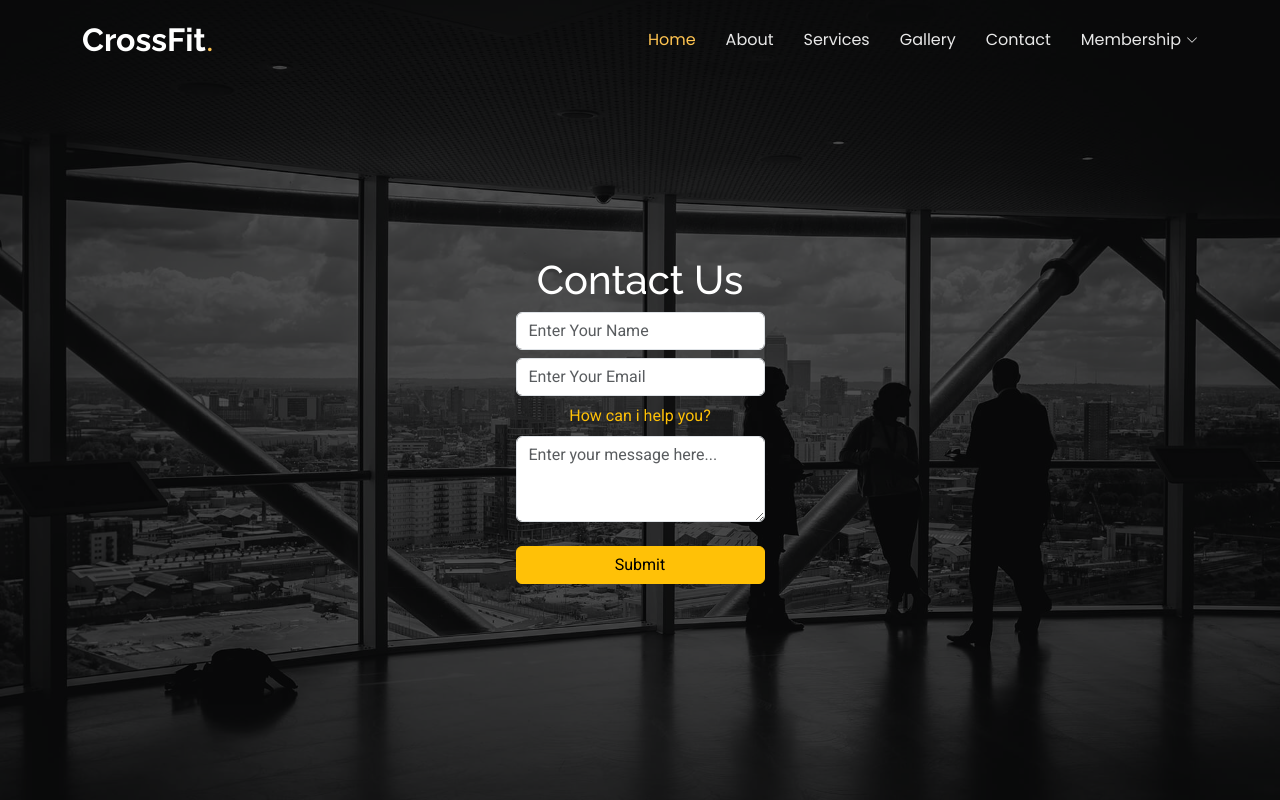
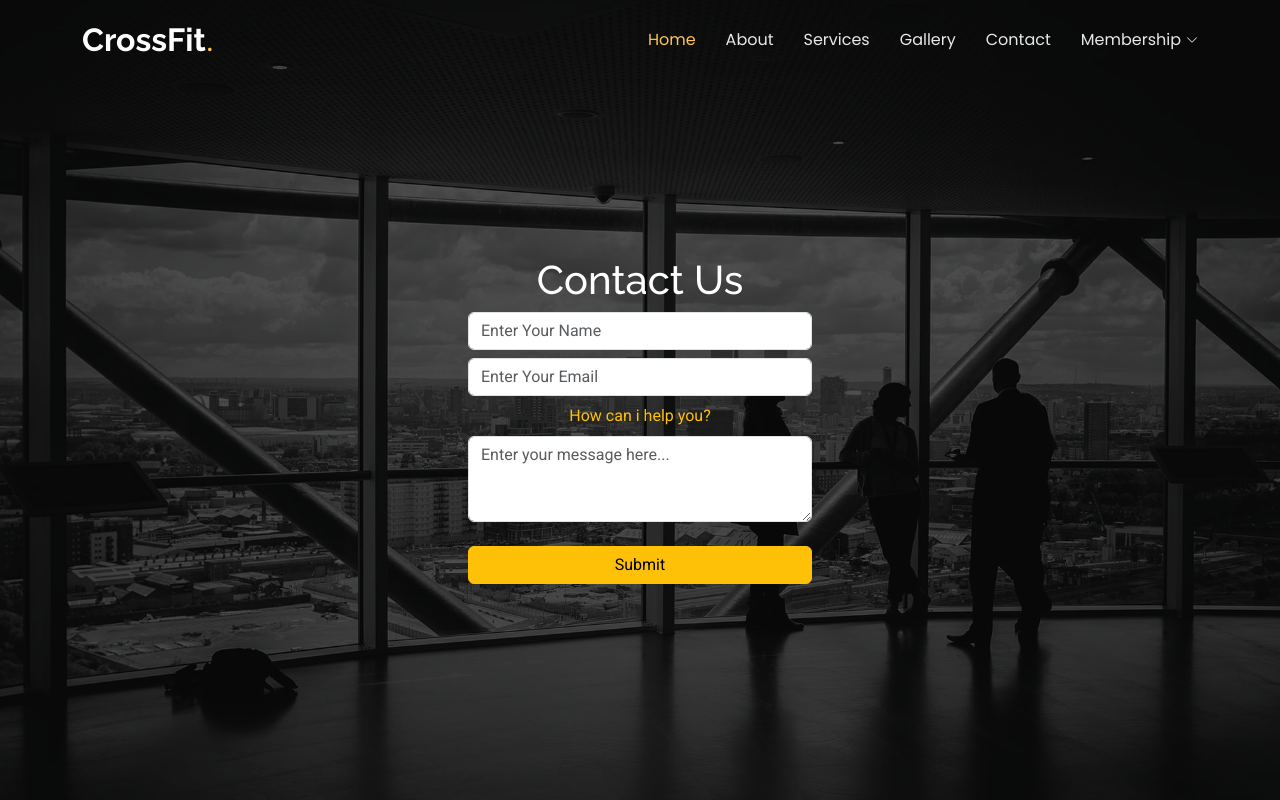
Before and after one commit to huzaifanaeem909/DjangoProjects, a Django app: page /contact in a window 1280 px wide. Run offline with Django 5.2, Linux system fonts and the light colour scheme; some libraries are stand-ins or nearby versions.

Commit message:
Update base.html

```diff
--- a/crossfit/templates/base.html
+++ b/crossfit/templates/base.html
@@ -94,7 +94,7 @@
             data-aos="fade-up"
             data-aos-delay="100"
           >
-            <div class="col-xl-6 col-lg-8">
+            <div class="col-xl-8 col-lg-8">
               {% block head %} {% endblock head %}
             </div>
           </div>
```
